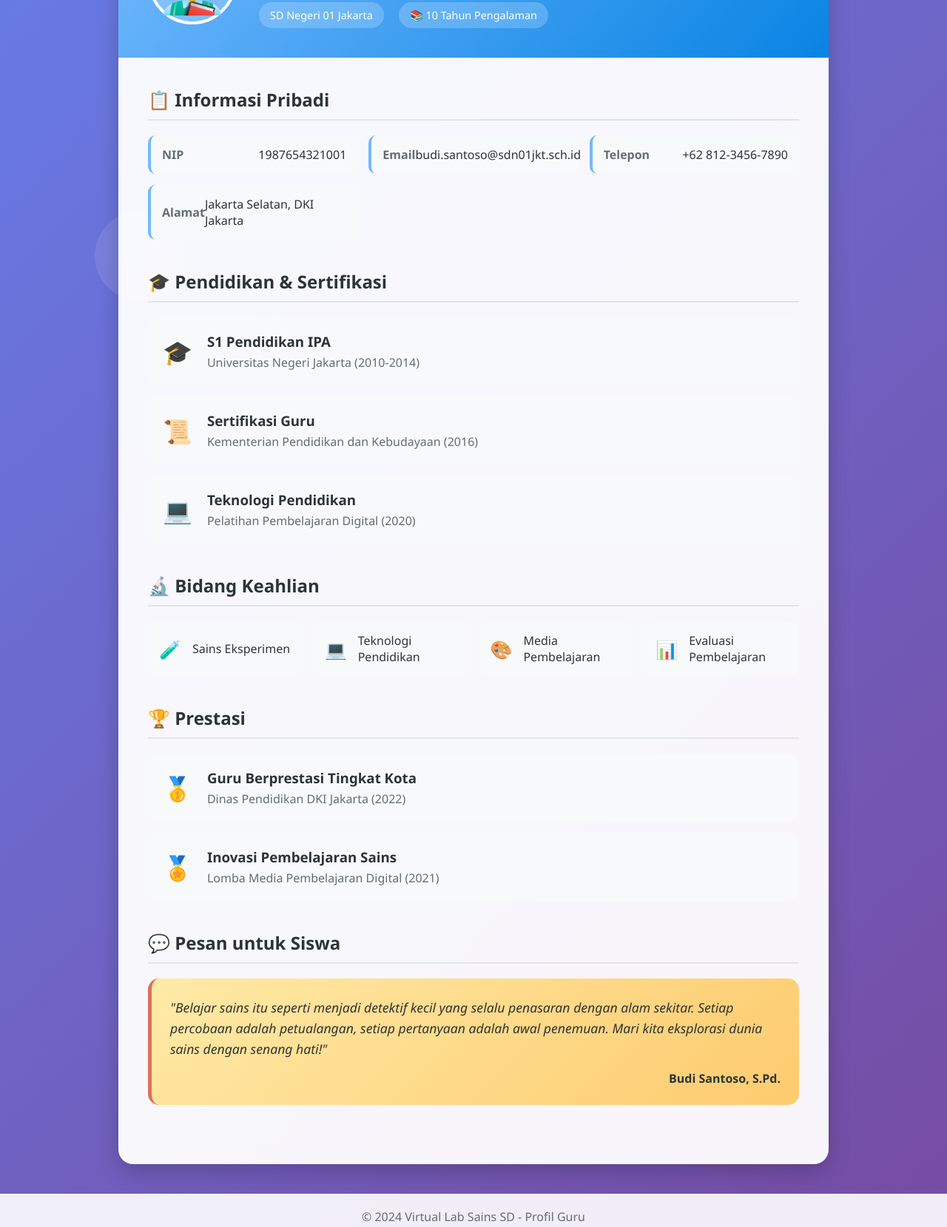
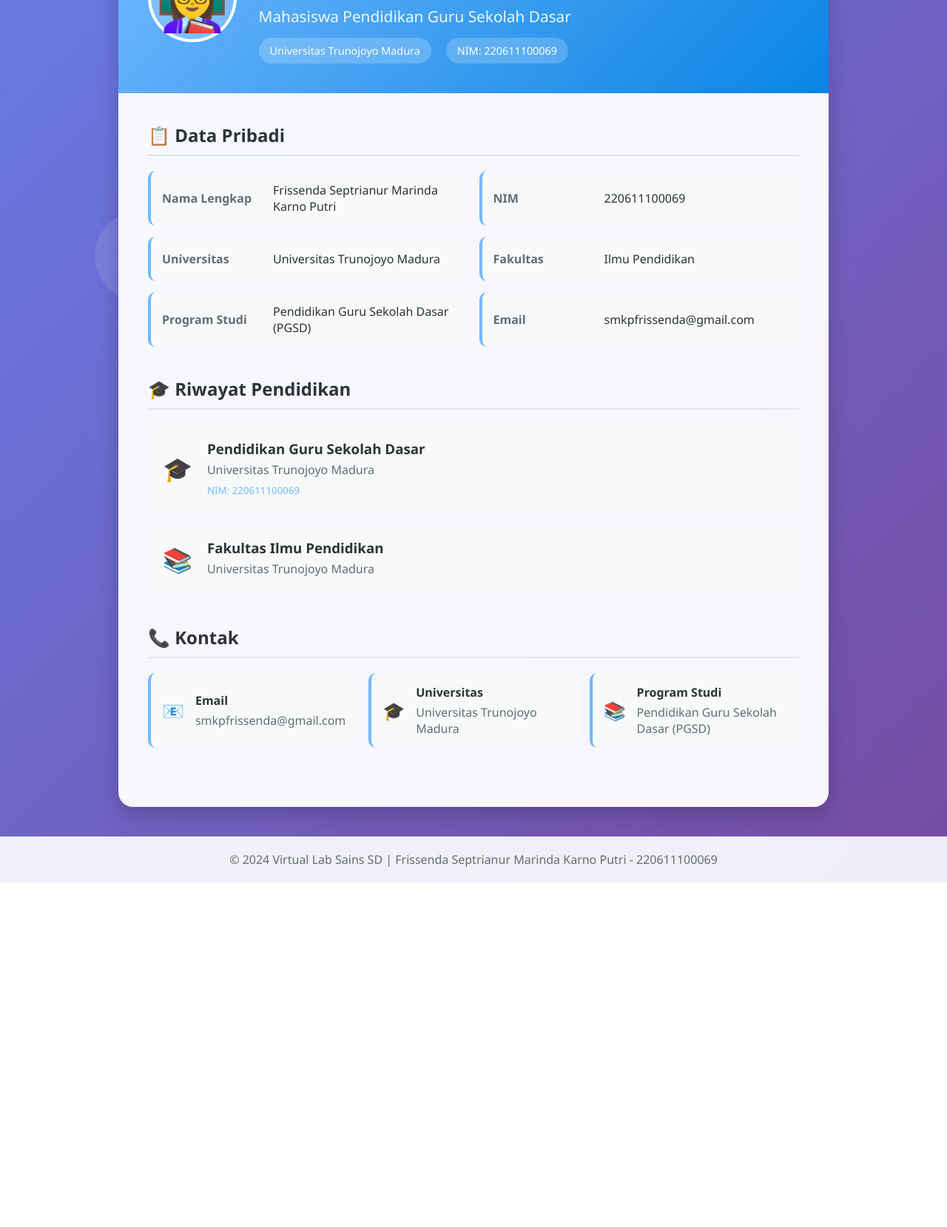
Before and after one commit to Vemas3/Laboratorium-Virtual-SD, a plain HTML site: page profile.html in a window 1280 px wide. Shown: the part 254-1913 px from the top of the page at 74% size. After the commit the page ends 1447 px from the top, so only its background shows below. Drawn offline with Linux system fonts and the light colour scheme; a script that the page names is missing.

Commit message:
Add files via upload

```diff
--- a/profile.css
+++ b/profile.css
@@ -179,39 +179,44 @@ body {
     border-bottom: 2px solid #dfe6e9;
 }
 
+/* PERBAIKAN: Detail Grid yang Lebih Rapi */
 .detail-grid {
     display: grid;
-    grid-template-columns: repeat(auto-fit, minmax(250px, 1fr));
+    grid-template-columns: repeat(auto-fit, minmax(400px, 1fr));
     gap: 15px;
 }
 
 .detail-item {
     display: flex;
-    justify-content: space-between;
     align-items: center;
     padding: 15px;
     background: #f8f9fa;
     border-radius: 10px;
     border-left: 4px solid #74b9ff;
+    min-height: 60px;
 }
 
 .label {
     font-weight: bold;
     color: #636e72;
+    min-width: 150px;
+    flex-shrink: 0;
 }
 
 .value {
     color: #2d3436;
     font-weight: 500;
+    flex: 1;
 }
 
-.education-list, .achievement-list {
+/* Education List */
+.education-list {
     display: flex;
     flex-direction: column;
     gap: 15px;
 }
 
-.education-item, .achievement-item {
+.education-item {
     display: flex;
     align-items: center;
     gap: 20px;
@@ -221,71 +226,62 @@ body {
     transition: transform 0.3s ease;
 }
 
-.education-item:hover, .achievement-item:hover {
+.education-item:hover {
     transform: translateX(10px);
 }
 
-.edu-icon, .achievement-icon {
+.edu-icon {
     font-size: 2em;
     flex-shrink: 0;
 }
 
-.edu-info h3, .achievement-info h3 {
+.edu-info h3 {
     color: #2d3436;
     margin-bottom: 5px;
 }
 
-.edu-info p, .achievement-info p {
+.edu-info p {
     color: #636e72;
+    margin-bottom: 5px;
 }
 
-.skills-grid {
+.edu-info small {
+    color: #74b9ff;
+    font-weight: 500;
+}
+
+/* Contact Grid */
+.contact-grid {
     display: grid;
-    grid-template-columns: repeat(auto-fit, minmax(200px, 1fr));
+    grid-template-columns: repeat(auto-fit, minmax(250px, 1fr));
     gap: 15px;
 }
 
-.skill-item {
+.contact-item {
     display: flex;
     align-items: center;
     gap: 15px;
     padding: 15px;
     background: #f8f9fa;
     border-radius: 10px;
-    transition: all 0.3s ease;
+    border-left: 4px solid #74b9ff;
+    min-height: 70px;
 }
 
-.skill-item:hover {
-    background: #74b9ff;
-    color: white;
-    transform: translateY(-5px);
+.contact-icon {
+    font-size: 1.5em;
+    flex-shrink: 0;
 }
 
-.skill-icon {
-    font-size: 1.5em;
+.contact-info strong {
+    display: block;
+    color: #2d3436;
+    margin-bottom: 5px;
 }
 
-.skill-name {
-    font-weight: 500;
-}
-
-.message-card {
-    background: linear-gradient(135deg, #ffeaa7, #fdcb6e);
-    padding: 25px;
-    border-radius: 15px;
-    border-left: 5px solid #e17055;
-}
-
-.message-card p {
-    font-size: 1.1em;
-    line-height: 1.6;
-    margin-bottom: 15px;
-    font-style: italic;
-}
-
-.signature {
-    text-align: right;
-    color: #2d3436;
+.contact-info p {
+    color: #636e72;
+    margin: 0;
 }
 
 .profile-footer {
@@ -321,17 +317,43 @@ body {
         justify-content: center;
     }
 
+    /* Responsive untuk detail grid */
     .detail-grid {
         grid-template-columns: 1fr;
     }
 
-    .skills-grid {
+    .detail-item {
+        flex-direction: column;
+        align-items: flex-start;
+        gap: 8px;
+    }
+
+    .label {
+        min-width: auto;
+        font-size: 0.9em;
+    }
+
+    .contact-grid {
         grid-template-columns: 1fr;
     }
 
-    .education-item, .achievement-item {
+    .education-item {
         flex-direction: column;
         text-align: center;
         gap: 10px;
     }
 }
+
+@media (max-width: 480px) {
+    .detail-grid {
+        grid-template-columns: 1fr;
+    }
+
+    .profile-details {
+        padding: 20px;
+    }
+
+    .detail-section h2 {
+        font-size: 1.3em;
+    }
+}
--- a/profile.html
+++ b/profile.html
@@ -20,11 +20,11 @@
         <div class="header-content">
             <a href="index.html" class="back-btn">⬅️ Kembali</a>
             <div class="title">
-                <h1>👨‍🏫 PROFIL GURU</h1>
+                <h1>👩‍🏫 PROFIL GURU</h1>
                 <p>Identitas Pengajar Virtual Lab Sains</p>
             </div>
             <div class="user-info">
-                <div class="user-photo">👨‍🏫</div>
+                <div class="user-photo">👩‍🏫</div>
                 <span>Guru Sains</span>
             </div>
         </div>
@@ -33,115 +33,92 @@
     <main class="profile-container">
         <div class="profile-card">
             <div class="profile-header-card">
-                <div class="profile-avatar">👨‍🏫</div>
+                <div class="profile-avatar">👩‍🏫</div>
                 <div class="profile-info">
-                    <h1>Budi Santoso, S.Pd.</h1>
-                    <p class="subject">Guru Sains Kelas 4-6 SD</p>
+                    <h1>Frissenda Septrianur Marinda Karno Putri</h1>
+                    <p class="subject">Mahasiswa Pendidikan Guru Sekolah Dasar</p>
                     <div class="school-info">
-                        <span class="school">SD Negeri 01 Jakarta</span>
-                        <span class="experience">📚 10 Tahun Pengalaman</span>
+                        <span class="school">Universitas Trunojoyo Madura</span>
+                        <span class="experience">NIM: 220611100069</span>
                     </div>
                 </div>
             </div>
 
             <div class="profile-details">
                 <div class="detail-section">
-                    <h2>📋 Informasi Pribadi</h2>
+                    <h2>📋 Data Pribadi</h2>
                     <div class="detail-grid">
                         <div class="detail-item">
-                            <span class="label">NIP</span>
-                            <span class="value">1987654321001</span>
+                            <span class="label">Nama Lengkap</span>
+                            <span class="value">Frissenda Septrianur Marinda Karno Putri</span>
+                        </div>
+                        <div class="detail-item">
+                            <span class="label">NIM</span>
+                            <span class="value">220611100069</span>
+                        </div>
+                        <div class="detail-item">
+                            <span class="label">Universitas</span>
+                            <span class="value">Universitas Trunojoyo Madura</span>
+                        </div>
+                        <div class="detail-item">
+                            <span class="label">Fakultas</span>
+                            <span class="value">Ilmu Pendidikan</span>
+                        </div>
+                        <div class="detail-item">
+                            <span class="label">Program Studi</span>
+                            <span class="value">Pendidikan Guru Sekolah Dasar (PGSD)</span>
                         </div>
                         <div class="detail-item">
                             <span class="label">Email</span>
-                            <span class="value">budi.santoso@sdn01jkt.sch.id</span>
-                        </div>
-                        <div class="detail-item">
-                            <span class="label">Telepon</span>
-                            <span class="value">+62 812-3456-7890</span>
-                        </div>
-                        <div class="detail-item">
-                            <span class="label">Alamat</span>
-                            <span class="value">Jakarta Selatan, DKI Jakarta</span>
+                            <span class="value">smkpfrissenda@gmail.com</span>
                         </div>
                     </div>
                 </div>
 
                 <div class="detail-section">
-                    <h2>🎓 Pendidikan & Sertifikasi</h2>
+                    <h2>🎓 Riwayat Pendidikan</h2>
                     <div class="education-list">
                         <div class="education-item">
                             <div class="edu-icon">🎓</div>
                             <div class="edu-info">
-                                <h3>S1 Pendidikan IPA</h3>
-                                <p>Universitas Negeri Jakarta (2010-2014)</p>
+                                <h3>Pendidikan Guru Sekolah Dasar</h3>
+                                <p>Universitas Trunojoyo Madura</p>
+                                <small>NIM: 220611100069</small>
                             </div>
                         </div>
                         <div class="education-item">
-                            <div class="edu-icon">📜</div>
+                            <div class="edu-icon">📚</div>
                             <div class="edu-info">
-                                <h3>Sertifikasi Guru</h3>
-                                <p>Kementerian Pendidikan dan Kebudayaan (2016)</p>
-                            </div>
-                        </div>
-                        <div class="education-item">
-                            <div class="edu-icon">💻</div>
-                            <div class="edu-info">
-                                <h3>Teknologi Pendidikan</h3>
-                                <p>Pelatihan Pembelajaran Digital (2020)</p>
+                                <h3>Fakultas Ilmu Pendidikan</h3>
+                                <p>Universitas Trunojoyo Madura</p>
                             </div>
                         </div>
                     </div>
                 </div>
 
                 <div class="detail-section">
-                    <h2>🔬 Bidang Keahlian</h2>
-                    <div class="skills-grid">
-                        <div class="skill-item">
-                            <span class="skill-icon">🧪</span>
-                            <span class="skill-name">Sains Eksperimen</span>
-                        </div>
-                        <div class="skill-item">
-                            <span class="skill-icon">💻</span>
-                            <span class="skill-name">Teknologi Pendidikan</span>
-                        </div>
-                        <div class="skill-item">
-                            <span class="skill-icon">🎨</span>
-                            <span class="skill-name">Media Pembelajaran</span>
-                        </div>
-                        <div class="skill-item">
-                            <span class="skill-icon">📊</span>
-                            <span class="skill-name">Evaluasi Pembelajaran</span>
-                        </div>
-                    </div>
-                </div>
-
-                <div class="detail-section">
-                    <h2>🏆 Prestasi</h2>
-                    <div class="achievement-list">
-                        <div class="achievement-item">
-                            <div class="achievement-icon">🥇</div>
-                            <div class="achievement-info">
-                                <h3>Guru Berprestasi Tingkat Kota</h3>
-                                <p>Dinas Pendidikan DKI Jakarta (2022)</p>
+                    <h2>📞 Kontak</h2>
+                    <div class="contact-grid">
+                        <div class="contact-item">
+                            <span class="contact-icon">📧</span>
+                            <div class="contact-info">
+                                <strong>Email</strong>
+                                <p>smkpfrissenda@gmail.com</p>
                             </div>
                         </div>
-                        <div class="achievement-item">
-                            <div class="achievement-icon">🏅</div>
-                            <div class="achievement-info">
-                                <h3>Inovasi Pembelajaran Sains</h3>
-                                <p>Lomba Media Pembelajaran Digital (2021)</p>
+                        <div class="contact-item">
+                            <span class="contact-icon">🎓</span>
+                            <div class="contact-info">
+                                <strong>Universitas</strong>
+                                <p>Universitas Trunojoyo Madura</p>
                             </div>
                         </div>
-                    </div>
-                </div>
-
-                <div class="detail-section">
-                    <h2>💬 Pesan untuk Siswa</h2>
-                    <div class="message-card">
-                        <p>"Belajar sains itu seperti menjadi detektif kecil yang selalu penasaran dengan alam sekitar. Setiap percobaan adalah petualangan, setiap pertanyaan adalah awal penemuan. Mari kita eksplorasi dunia sains dengan senang hati!"</p>
-                        <div class="signature">
-                            <strong>Budi Santoso, S.Pd.</strong>
+                        <div class="contact-item">
+                            <span class="contact-icon">📚</span>
+                            <div class="contact-info">
+                                <strong>Program Studi</strong>
+                                <p>Pendidikan Guru Sekolah Dasar (PGSD)</p>
+                            </div>
                         </div>
                     </div>
                 </div>
@@ -150,7 +127,7 @@
     </main>
 
     <footer class="profile-footer">
-        <p>© 2024 Virtual Lab Sains SD - Profil Guru</p>
+        <p>© 2024 Virtual Lab Sains SD | Frissenda Septrianur Marinda Karno Putri - 220611100069</p>
     </footer>
 
     <script src="auto-refresh.js"></script>
```
